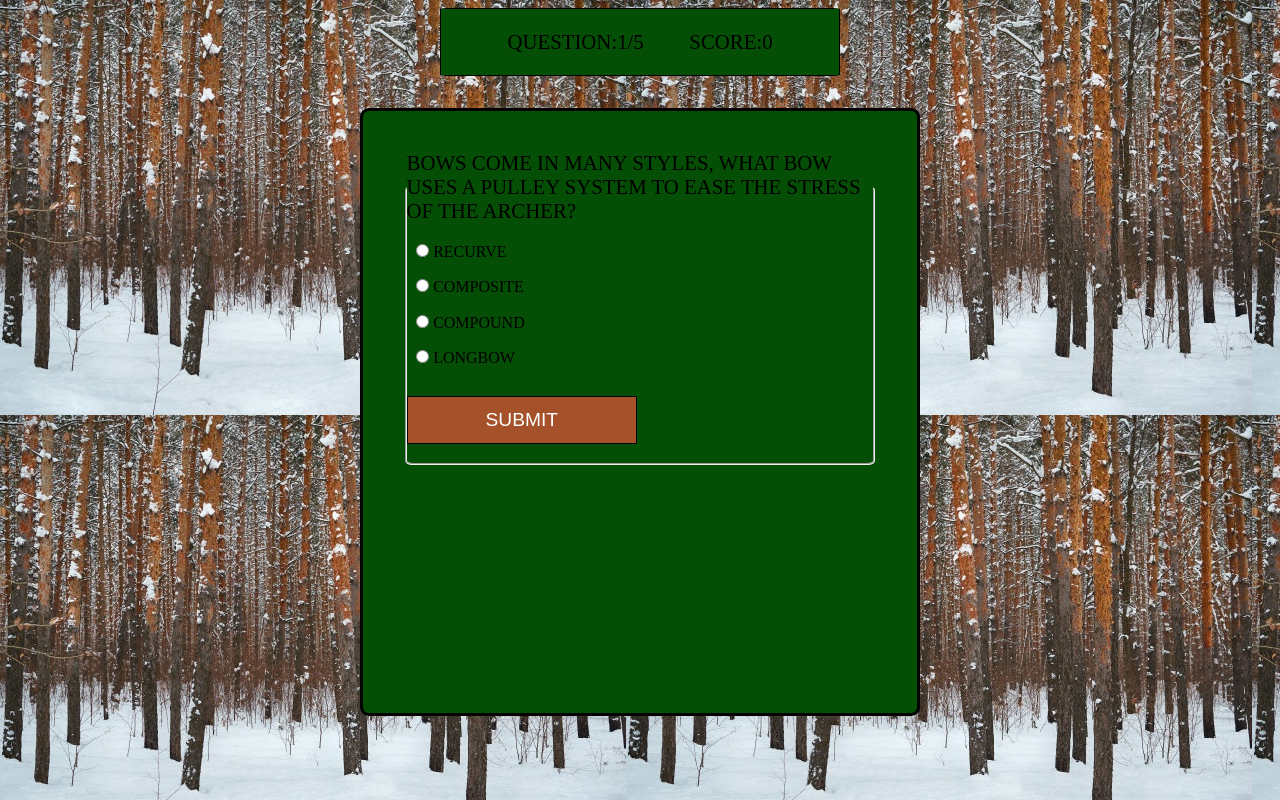
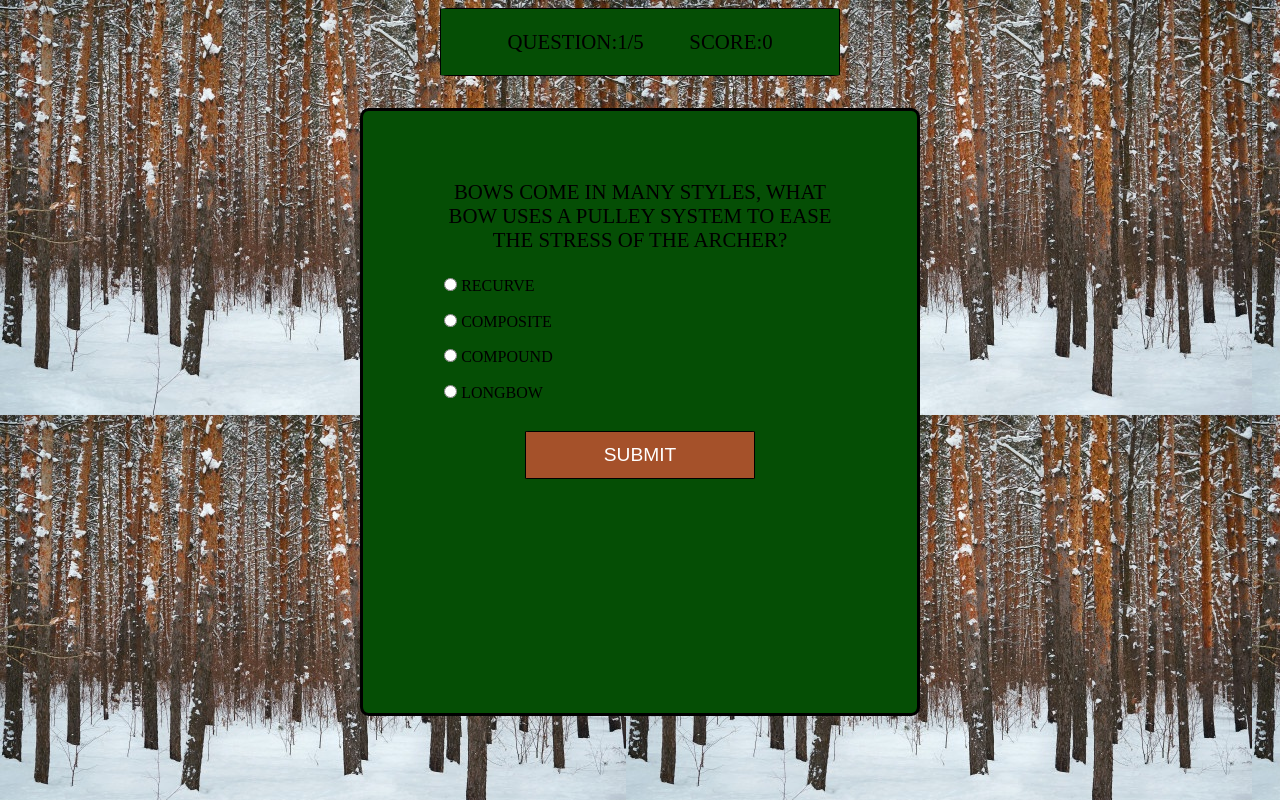
Before and after one commit to JRoberts-68/archeryQuiz, a plain HTML site: page quiz.html in a window 1280 px wide. Both pictures are taken after a click on the button "START". Drawn offline with nearby package versions, Linux system fonts and the light colour scheme.

Commit message:
fieldset changes and correct JS quiz

```diff
--- a/index.js
+++ b/index.js
@@ -38,6 +38,16 @@ const STORE = [
             'Japan'
         ],
         correctAnswer: 'China'
+    },
+    {
+        question: 'What is the name of the container used to carry arrows in?',
+        answers:[
+            'Belt',
+            'Quiver',
+            'Bundle',
+            'Satchel'
+        ],
+        correctAnswer: 'Quiver'
     }
 ];
 
@@ -88,6 +98,7 @@ function submitAnswer() {
         $('.respond').show();
         let selected = $('input:checked');
         let answer = selected.val();
+        console.log(answer);
         let correct = STORE[questionNum].correctAnswer;
         if (answer === correct) {
             correctAnswer();
@@ -109,7 +120,7 @@ function createForm(questionIndex) {
     STORE[questionIndex].answers.forEach(function(answerVal, answerInd){
         $(`<label class="trackerBar" for="${answerInd}">
             <input class="radio" type="radio"
-            id="${answerInd}" value=${answerVal}" name="answer" required>
+            id="${answerInd}" value="${answerVal}" name="answer" required>
             <span>${answerVal}</span>
         </label>`).appendTo(formField);
     });
@@ -151,7 +162,7 @@ function finalScore(){
         'Well Done!',
         'images/bullseye.jpg',
         'Bullseye',
-        'What A Shot!!.'
+        'What A Shot!!'
     ];
 
     const fail = [
@@ -182,6 +193,7 @@ function quizReset(){
         quizInfoReset();
         $('.boxAlt').hide();
         $('.quizStart').show();
+        $('.start').show();
     });
 }
 
--- a/main.css
+++ b/main.css
@@ -25,7 +25,21 @@ body{
 
 }
 
+fieldset {
+    display: block;
+    margin-inline-start: 2px;
+    margin-inline-end: 2px;
+    padding-block-start: 0.35em;
+    padding-inline-start: 0.75em;
+    padding-inline-end: 0.75em;
+    padding-block-end: 0.625em;
+    min-inline-size: min-content;
+    border: 0 none;
+}
 
+fieldset .trackerBar{
+    text-align: left;
+}
 
 .header li {
     display: inline-block;
@@ -46,7 +60,6 @@ body{
     background: rgb(5, 78, 5);
 }
 
-.start
 .box {
     display: flex;
     flex-direction: column;
@@ -55,7 +68,7 @@ body{
     text-align: center;
     margin: auto;
     padding: 1em;
-    border: 0.2em solid black;
+
 
 }
 
```
